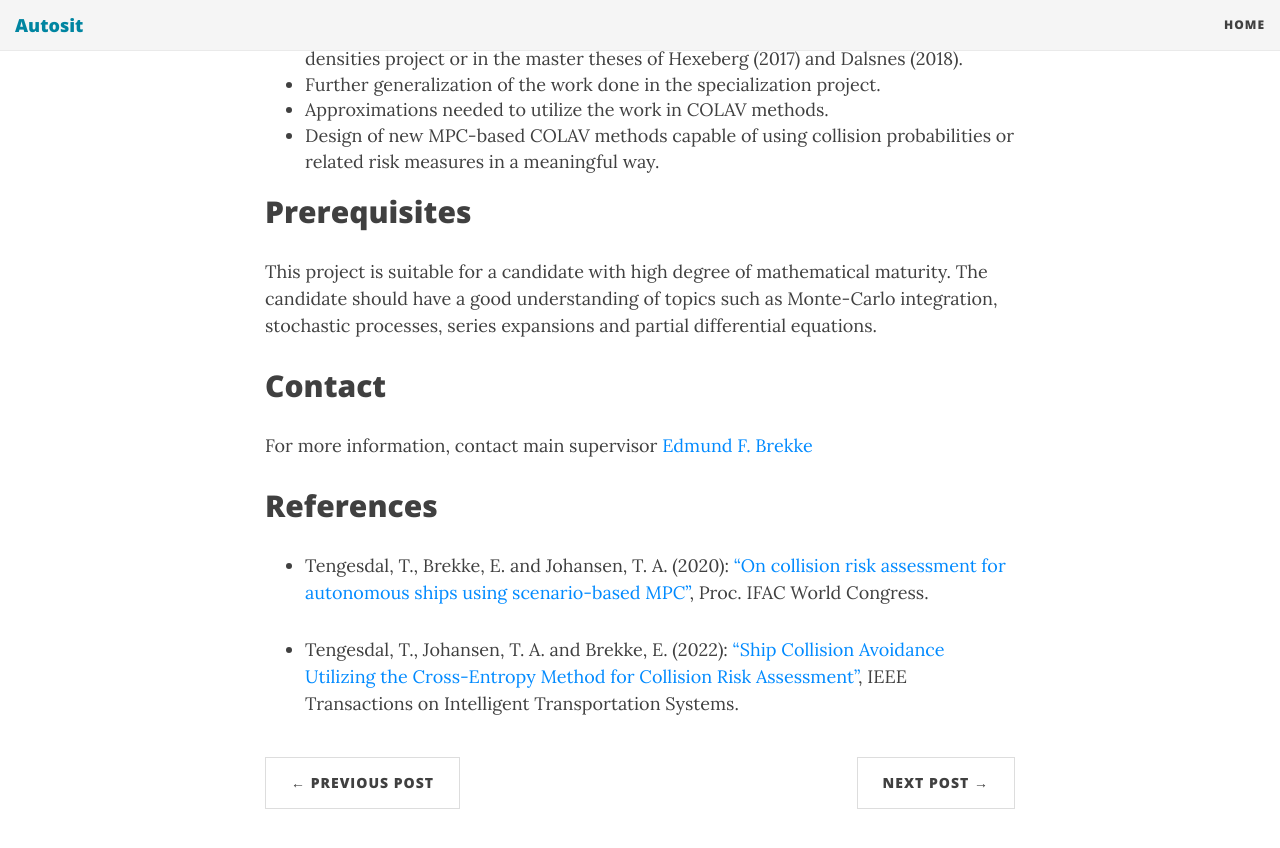
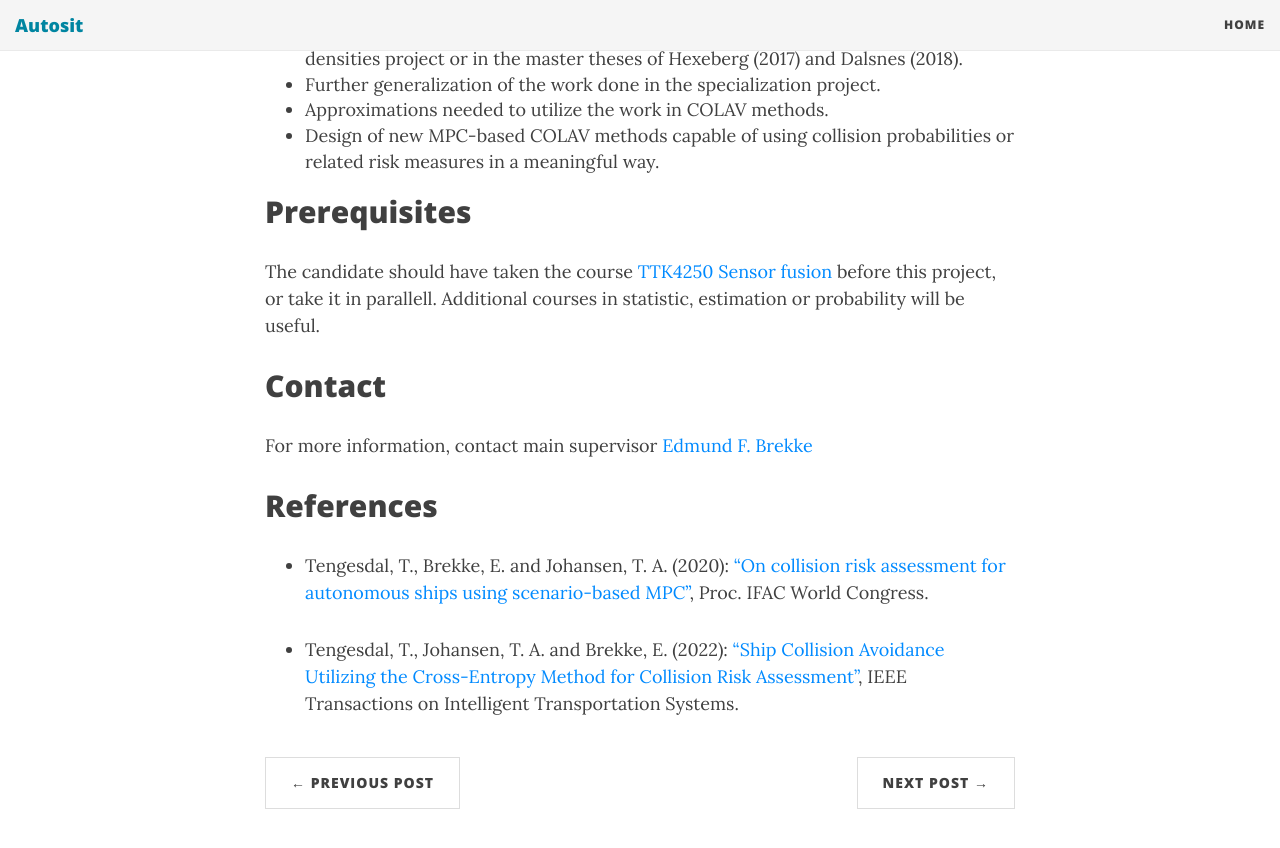
Before and after one commit to autosit/autosit.github.io, a Jekyll site: the page built from _posts/2019-04-25-colav-probabilities.md, in a window 1280 px wide and 900 px high, scrolled down 1442 px. Shown: the top 848 px of the window. Built offline with Jekyll 4.4.1, drawn with Linux system fonts in a browser that asks for light colours; nearby versions of some CDN libraries.

Commit message:
added reference in colav prob

```diff
--- a/_posts/2019-04-25-colav-probabilities.md
+++ b/_posts/2019-04-25-colav-probabilities.md
@@ -38,7 +38,7 @@ The project work aims to be extended into a master thesis for the spring of 2020
 
 ## Prerequisites
 
-This project is suitable for a candidate with high degree of mathematical maturity. The candidate should have a good understanding of topics such as Monte-Carlo integration, stochastic processes, series expansions and partial differential equations.
+The candidate should have taken the course [TTK4250 Sensor fusion]  before this project, or take it in parallell. Additional courses in statistic, estimation or probability will be useful.
 
 ## Contact
 For more information, contact main supervisor [Edmund F. Brekke](http://www.ntnu.no/ansatte/edmundfo)
@@ -48,3 +48,6 @@ For more information, contact main supervisor [Edmund F. Brekke](http://www.ntnu
 * Tengesdal, T.,  Brekke, E. and Johansen, T. A. (2020): [“On collision risk assessment for autonomous ships using scenario-based MPC”](https://folk.ntnu.no/torarnj/TTengesdal_2020_On_collision_risk_assessment_for_autonomous_ships_using_scenario_based_mpc.pdf), Proc. IFAC World Congress.
 
 * Tengesdal, T., Johansen, T. A. and Brekke, E. (2022): [“Ship Collision Avoidance Utilizing the Cross-Entropy Method for Collision Risk Assessment”](https://ieeexplore.ieee.org/stamp/stamp.jsp?tp=&arnumber=9508828), IEEE Transactions on Intelligent Transportation Systems.
+
+
+[TTK4250 Sensor fusion]: http://folk.ntnu.no/edmundfo/msc2019-2020/sf13chapters.pdf
```
